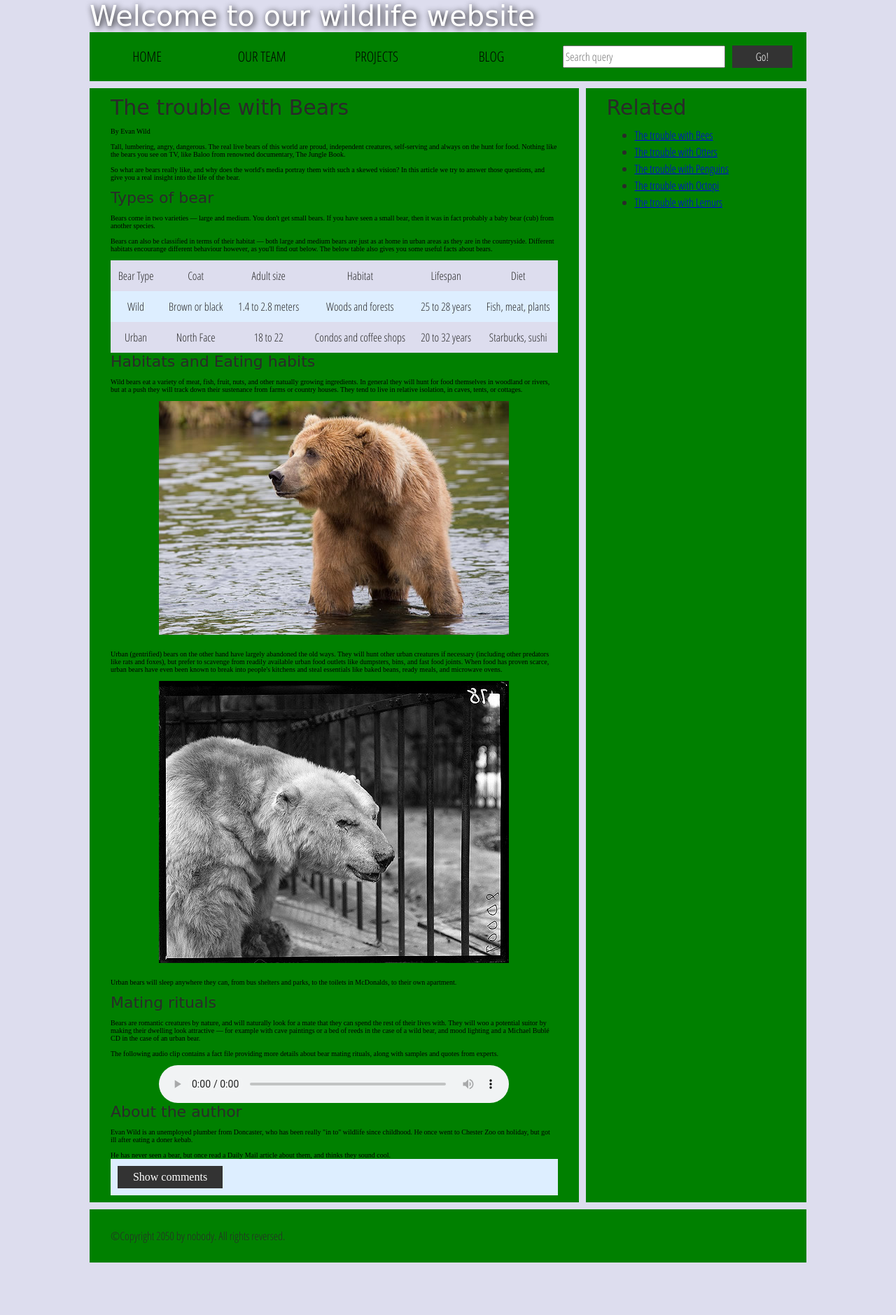
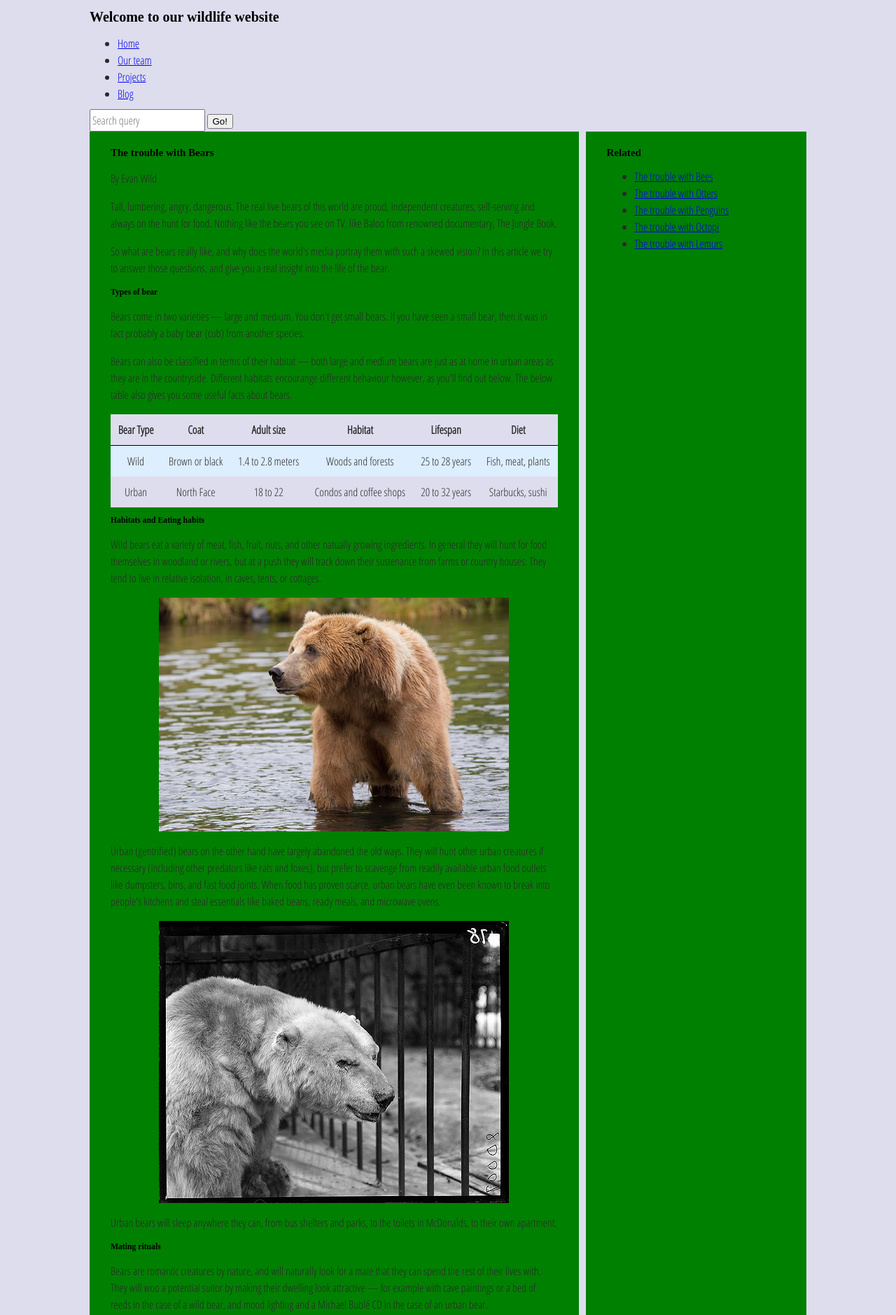
Before and after one commit to josephttran/accessibility-troubleshooting, a plain HTML site: page index.html in a window 1280 px wide. Shown: the top 1879 px of the page at 70% size. Before the commit the page ends 1804 px from the top, so only its background shows below. Drawn offline with Linux system fonts and the light colour scheme; a web font is replaced by a local one.

Commit message:
Use semantic HTML

```diff
--- a/index.html
+++ b/index.html
@@ -14,49 +14,62 @@
   </head>
 
   <body>
-    <div class="header">
-      <font size="7">Welcome to our wildlife website</font>
-    </div>
+    <header>
+      <h1>Welcome to our wildlife website</h1>
+    </header>
 
-    <div class="nav">
+    <nav>
       <ul>
         <li><a href="#">Home</a></li>
         <li><a href="#">Our team</a></li>
         <li><a href="#">Projects</a></li>
         <li><a href="#">Blog</a></li>
       </ul>
-
       <form class="search">
         <input type="search" name="q" placeholder="Search query">
-        <input type="submit" value="Go!">
+        <button type="submit">Go!</button>
       </form>
-    </div>
+    </nav>
 
     <main>
       <article>
-        <font size="6">The trouble with Bears</font>
-        <br><br>
-        By Evan Wild
-        <br><br>
-        Tall, lumbering, angry, dangerous. The real live bears of this world are proud, independent creatures, self-serving and always on the hunt for food. Nothing like the bears you see on TV, like Baloo from renowned documentary, The Jungle Book.
-        <br><br>
-        So what are bears really like, and why does the world's media portray them with such a skewed vision? In this article we try to answer those questions, and give you a real insight into the life of the bear.
-        <br><br>
-        <font size="5">Types of bear</font>
-        <br><br>
-        Bears come in two varieties — large and medium. You don't get small bears. If you have seen a small bear, then it was in fact probably a baby bear (cub) from another species.
-        <br><br>
-        Bears can also be classified in terms of their habitat — both large and medium bears are just as at home in urban areas as they are in the countryside. Different habitats encourange different behaviour however, as you'll find out below. The below table also gives you some useful facts about bears.
-        <br><br>
+        <h2>The trouble with Bears</h2>
+        <p>By Evan Wild</p>
+        <p>
+          Tall, lumbering, angry, dangerous. The real live bears of this
+          world are proud, independent creatures, self-serving and always
+          on the hunt for food. Nothing like the bears you see on TV,
+          like Baloo from renowned documentary, The Jungle Book.
+        </p>
+        <p>
+          So what are bears really like, and why does the world's media
+          portray them with such a skewed vision? In this article we try
+          to answer those questions, and give you a real insight into
+          the life of the bear.
+        </p>
+        <h3>Types of bear</h3>
+        <p>
+          Bears come in two varieties — large and medium. You don't get
+          small bears. If you have seen a small bear, then it was in fact
+          probably a baby bear (cub) from another species.
+        </p>
+        <p>
+          Bears can also be classified in terms of their habitat — both
+          large and medium bears are just as at home in urban areas as
+          they are in the countryside. Different habitats encourange
+          different behaviour however, as you'll find out below. The
+          below table also gives you some useful facts about bears.
+        </p>
+
         <table>
           <thead>
             <tr>
-              <td>Bear Type</td>
-              <td>Coat</td>
-              <td>Adult size</td>
-              <td>Habitat</td>
-              <td>Lifespan</td>
-              <td>Diet</td>
+              <th scope="col">Bear Type</th>
+              <th scope="col">Coat</th>
+              <th scope="col">Adult size</th>
+              <th scope="col">Habitat</th>
+              <th scope="col">Lifespan</th>
+              <th scope="col">Diet</th>
             </tr>
           </thead>
           <tbody>
@@ -79,24 +92,48 @@
           </tbody>
         </table>
 
-        <font size="5">Habitats and Eating habits</font>
-        <br><br>
-        Wild bears eat a variety of meat, fish, fruit, nuts, and other natually growing ingredients. In general they will hunt for food themselves in woodland or rivers, but at a push they will track down their sustenance from farms or country houses. They tend to live in relative isolation, in caves, tents, or cottages.
-        <br><br>
+        <h3>Habitats and Eating habits</h3>
+        <p>
+          Wild bears eat a variety of meat, fish, fruit, nuts, and other
+          natually growing ingredients. In general they will hunt for
+          food themselves in woodland or rivers, but at a push they will
+          track down their sustenance from farms or country houses. They
+          tend to live in relative isolation, in caves, tents, or cottages.
+        </p>
+
         <img src="media/wild-bear.jpg">
-        <br><br>
-        Urban (gentrified) bears on the other hand have largely abandoned the old ways. They will hunt other urban creatures if necessary (including other predators like rats and foxes), but prefer to scavenge from readily available urban food outlets like dumpsters, bins, and fast food joints. When food has proven scarce, urban bears have even been known to break into people's kitchens and steal essentials like baked beans, ready meals, and microwave ovens.
-        <br><br>
+        <p>
+          Urban (gentrified) bears on the other hand have largely
+          abandoned the old ways. They will hunt other urban creatures if
+          necessary (including other predators like rats and foxes), but
+          prefer to scavenge from readily available urban food outlets
+          like dumpsters, bins, and fast food joints. When food has proven
+          scarce, urban bears have even been known to break into people's
+          kitchens and steal essentials like baked beans, ready meals,
+          and microwave ovens.
+        </p>
+
         <img src="media/urban-bear.jpg">
-        <br><br>
-        Urban bears will sleep anywhere they can, from bus shelters and parks, to the toilets in McDonalds, to their own apartment.
-        <br><br>
-        <font size="5">Mating rituals</font>
-        <br><br>
-        Bears are romantic creatures by nature, and will naturally look for a mate that they can spend the rest of their lives with. They will woo a potential suitor by making their dwelling look attractive — for example with cave paintings or a bed of reeds in the case of a wild bear, and mood lighting and a Michael Bublé CD in the case of an urban bear.
-        <br><br>
-        The following audio clip contains a fact file providing more details about bear mating rituals, along with samples and quotes from experts.
-        <br><br>
+        <p>
+          Urban bears will sleep anywhere they can, from bus shelters and
+          parks, to the toilets in McDonalds, to their own apartment.
+        </p>
+
+        <h3>Mating rituals</h3>
+        <p>
+          Bears are romantic creatures by nature, and will naturally look
+          for a mate that they can spend the rest of their lives with.
+          They will woo a potential suitor by making their dwelling look
+          attractive — for example with cave paintings or a bed of reeds
+          in the case of a wild bear, and mood lighting and a Michael
+          Bublé CD in the case of an urban bear.
+        </p>
+        <p>
+          The following audio clip contains a fact file providing more
+          details about bear mating rituals, along with samples and
+          quotes from experts.
+        </p>
+
         <audio controls>
           <source src="media/bear.mp3" type="audio/mp3">
           <source src="media/bear.ogg" type="audio/ogg">
@@ -104,56 +141,56 @@
         </audio>
 
         <aside>
+          <h3>About the author</h3>
+          <p>
+            Evan Wild is an unemployed plumber from Doncaster, who has
+            been really "in to" wildlife since childhood. He once went
+            to Chester Zoo on holiday, but got ill after eating a doner kebab.
+          </p>
+          <p>
+            He has never seen a bear, but once read a Daily Mail article
+            about them, and thinks they sound cool.
+          </p>
+        </aside>
 
-          <font size="5">About the author</font>
-        <br><br>
-          Evan Wild is an unemployed plumber from Doncaster, who has been really "in to" wildlife since childhood. He once went to Chester Zoo on holiday, but got ill after eating a doner kebab.
-        <br><br>
-          He has never seen a bear, but once read a Daily Mail article about them, and thinks they sound cool.
-
-        </aside>
         <section class="comments">
           <div class="show-hide">Show comments</div>
-
           <div class="comment-wrapper">
-
-            <font size="6">Add comment</font>
-
+            <h2>Add comment</h2>
             <form class="comment-form">
               <div class="flex-pair">
-                Your name:
+                <label for="name">Your name:</label>
                 <input type="text" name="name" id="name" placeholder="Enter your name">
               </div>
               <div class="flex-pair">
-                Your comment:
+                <label for="comment">Your comment:</label>
                 <input type="text" name="comment" id="comment" placeholder="Enter your comment">
               </div>
               <div>
-                <input type="submit" value="Submit comment">
+                <button type="submit">Submit comment</button>
               </div>
             </form>
 
-            <font size="6">Comments</font>
-
+            <h2>Comments</h2>
             <ul class="comment-container">
-
               <li>
-
                 <p>Bob Fossil</p>
-
-                <p>Oh I am so glad you taught me all about the big brown angry guys in the woods. With their sniffing little noses and their bad attitudes, they can sure be a menace — I was thinking of putting them all in a truck and driving them outta here. I run a zoo, you know.</p>
-
+                <p>
+                  Oh I am so glad you taught me all about the big brown
+                  angry guys in the woods. With their sniffing little
+                  noses and their bad attitudes, they can sure be a menace
+                  — I was thinking of putting them all in a truck and
+                  driving them outta here. I run a zoo, you know.
+                </p>
               </li>
-
             </ul>
-
           </div>
         </section>
       </article>
 
-      <div class="secondary">
-        <font size="6">Related</font>
-
+      <aside class="secondary">
+        <h2>Related</h2>
+        <nav>
           <ul>
             <li><a href="#">The trouble with Bees</a></li>
             <li><a href="#">The trouble with Otters</a></li>
@@ -161,7 +198,8 @@
             <li><a href="#">The trouble with Octopi</a></li>
             <li><a href="#">The trouble with Lemurs</a></li>
           </ul>
-      </div>
+        </nav>
+      </aside>
     </main>
 
     <footer>
@@ -169,6 +207,5 @@
     </footer>
 
     <script src="scripts/main.js"></script>
-
   </body>
 </html>
```
Lines whose indentation alone changed are shown as unchanged.
